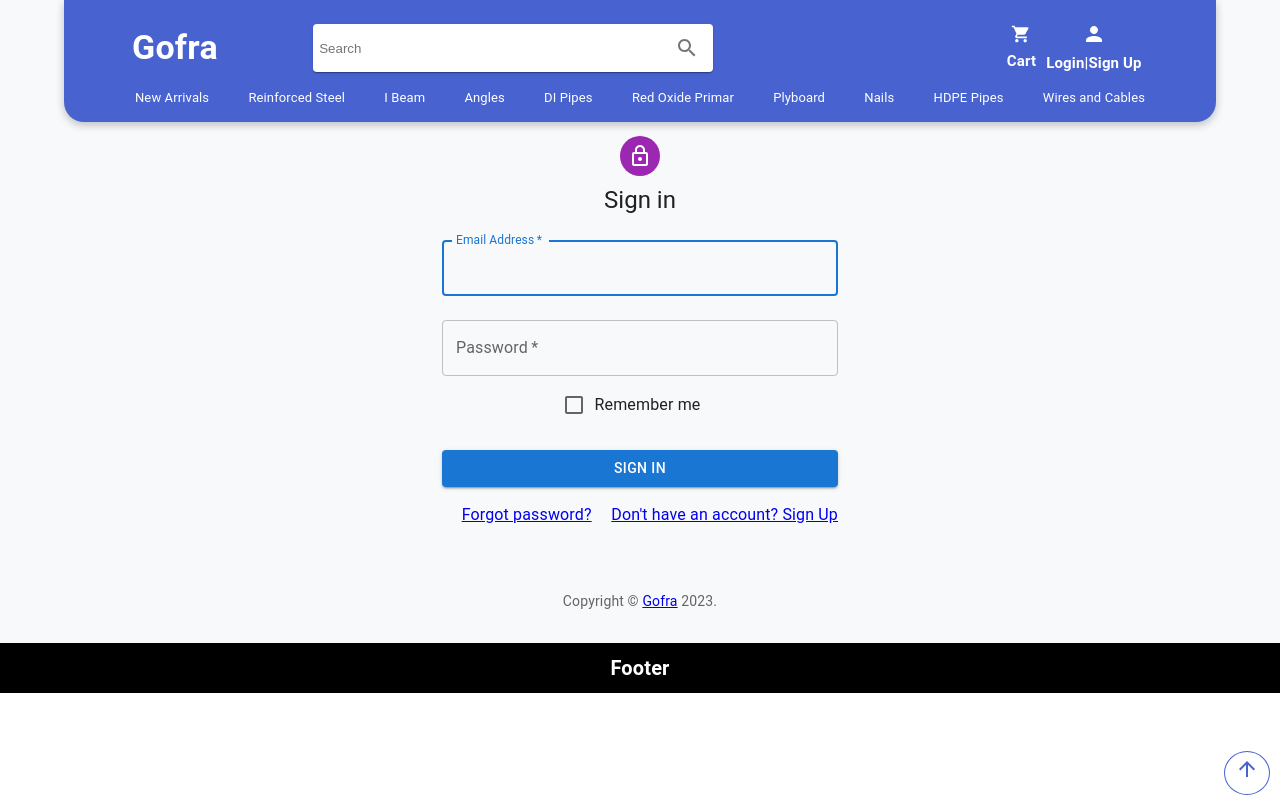
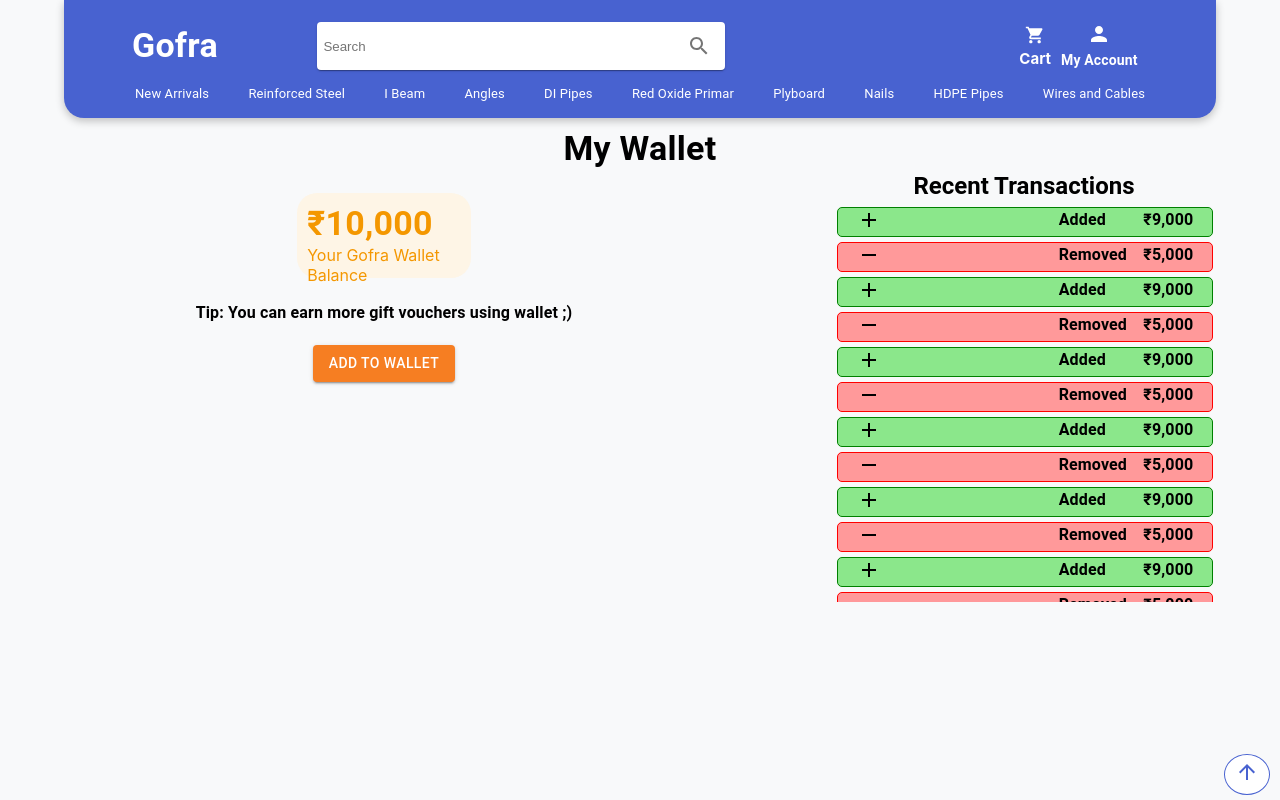
Before and after one commit to ishanyadav13290/new-internship-folder, a React (Create React App) app: page /wallet in a window 1280 px wide. Before the commit this address led to /login. Shown: the top 800 px of the page. Built offline with nearby package versions, Linux system fonts and the light colour scheme; no server answers; sample sign-in values are in the browser's storage.

Commit message:
auto login after refresh added, and bugs for it fixed too

```diff
--- a/src/components/Authorisation/Login.jsx
+++ b/src/components/Authorisation/Login.jsx
@@ -25,7 +25,7 @@ const theme = createTheme();
 
 
 export default function Login(){
-    let {isAuth,setAuth,setCart, setUserName,setUserID,setUserAddress, setWalletBalance, setIsSeller, setUserEmail, setUserPassword} = useContext(AuthContext)
+    let {isAuth,setAuth,setCart, setUserName,userID,setUserID,setUserAddress, setWalletBalance, setIsSeller, setUserEmail, setUserPassword} = useContext(AuthContext)
   let Email = useRef(null);
   let Pass = useRef("");
 
@@ -36,7 +36,25 @@ export default function Login(){
         let temp=await axios.get("https://sedate-laced-chestnut.glitch.me/users")
         setUsers(temp.data)
     })()
+
   },[])
+  useEffect(()=>{
+
+    if(isAuth) {
+    (async()=>{
+      let temp = await axios.get(`https://sedate-laced-chestnut.glitch.me/users/${userID}`)
+      let data = temp.data
+      console.log(data)
+      setUserName(data.name)
+      setWalletBalance(data.walletBalance)
+      setCart(data.cart)
+      setIsSeller(data.isSelling)
+      setUserEmail(data.email)
+      setUserPassword(data.password)
+      setUserAddress(data.address)
+    })()
+    }
+  },[userID])
     // function Login(){
     //    let email= Email.current.childNodes[0].value;
     //    let pass = Pass.current.childNodes[0].value;
@@ -64,15 +82,20 @@ export default function Login(){
         // console.log(element.address)
         if(email == element.email && pass == element.password){
             setAuth(true)
-            setUserName(element.name)
-            setWalletBalance(element.walletBalance)
-            setCart(element.cart)
-            setIsSeller(element.isSelling)
-            setUserEmail(element.email)
-            setUserPassword(element.password)
             setUserID(Number(element.id))
-            setUserAddress(element.address)
-            console.log(element)
+            localStorage.setItem(`userName`,JSON.stringify(element.name))
+            localStorage.setItem(`isAuth`,JSON.stringify(true))
+            localStorage.setItem(`userID`,JSON.stringify(element.id))
+            localStorage.setItem(`cart`,JSON.stringify(element.cart))
+            localStorage.setItem(`isSeller`,JSON.stringify(element.isSelling))
+           if(element.isSelling) localStorage.setItem(`allSellerItems`,JSON.stringify(element.sellerItems))
+            // setUserName(element.name)
+            // setWalletBalance(element.walletBalance)
+            // setCart(element.cart)
+            // setIsSeller(element.isSelling)
+            // setUserEmail(element.email)
+            // setUserPassword(element.password)
+            // setUserAddress(element.address)
         }
     });
     };
--- a/src/components/Context/Contexts.jsx
+++ b/src/components/Context/Contexts.jsx
@@ -3,17 +3,17 @@ import { createContext, useState } from "react";
 export let AuthContext = createContext();
 
 export default function ContextProvider({ children }) {
-  let [isAuth, setAuth] = useState((JSON.parse(localStorage.getItem("loginStatus")) || false));
-  let [cart, setCart] = useState([]);
-  let [userName, setUserName] = useState("");
-  let [userID, setUserID] = useState("")
-  let [walletBalance, setWalletBalance] = useState(10000);
-  let [isSeller, setIsSeller]= useState(false)
-  let [userEmail, setUserEmail] = useState("")
+  let [isAuth, setAuth] = useState((JSON.parse(localStorage.getItem("isAuth")) || false));
+  let [cart, setCart] = useState((JSON.parse(localStorage.getItem("cart")) || []));
+  let [userName, setUserName] = useState((JSON.parse(localStorage.getItem("userName")) || ""));
+  let [userID, setUserID] = useState((JSON.parse(localStorage.getItem("userID")) || ""));
+  let [walletBalance, setWalletBalance] = useState((JSON.parse(localStorage.getItem("walletBalance")) || 10000));
+  let [isSeller, setIsSeller]= useState((JSON.parse(localStorage.getItem("isSeller")) || false))
+  let [userEmail, setUserEmail] = useState((JSON.parse(localStorage.getItem("userEmail")) || ""))
   let [userPassword, setUserPassword] = useState("")
   let [total, setTotal] = useState(0)
   let [userAddress, setUserAddress] = useState("")
-  let [allSellerItems, setAllSellerItems] = useState(new Array(16).fill({
+  let [allSellerItems, setAllSellerItems] = useState((JSON.parse(localStorage.getItem("allSellerItems")) || new Array(16).fill({
     "id": "lksadjf;lasdj;lfaksjdfkdflakfsd",
     "name": "kjsajdflajsdla;kjdf",
     "description": "kljasdhflajsd",
@@ -21,7 +21,7 @@ export default function ContextProvider({ children }) {
     "price": 659087,
     "Img": "imgdata",
     "category": "Angles"
-    }))
+    })))
   let [isInputSearch, setIsInputSearch] = useState(false)
   let value = {
     isAuth,
--- a/src/components/Navbar/Hamburger/Hamburger.jsx
+++ b/src/components/Navbar/Hamburger/Hamburger.jsx
@@ -24,7 +24,7 @@ import { Typography } from "@mui/material";
 import { cardNames, routeNames } from "../../Static Data/db";
 
 export default function Hamburger() {
-  let { isAuth, setAuth, userName, setIsSeller, setUserID } =
+  let { isAuth, setAuth, userName,isSeller, setIsSeller, setUserID } =
     React.useContext(AuthContext);
   const [state, setState] = React.useState({
     top: false,
@@ -37,6 +37,16 @@ export default function Hamburger() {
     setAuth(false);
     setIsSeller(false);
     setUserID("");
+    localStorage.setItem(`userName`, JSON.stringify(""));
+    localStorage.setItem(`isAuth`, JSON.stringify(false));
+    localStorage.setItem(`userID`, JSON.stringify(""));
+    localStorage.setItem(`cart`, JSON.stringify([]));
+    localStorage.setItem(`isSeller`, JSON.stringify(false));
+    if (isSeller)
+      localStorage.setItem(
+        `allSellerItems`,
+        JSON.stringify([])
+      );
   }
 
   const toggleDrawer = (anchor, open) => (event) => {
@@ -67,8 +77,9 @@ export default function Hamburger() {
 
         {isAuth ? (
           <>
-          {routeNames.map((el,i)=>{
-              return <NavLink
+            {routeNames.map((el, i) => {
+              return (
+                <NavLink
                   key={i}
                   to={`/${el}`}
                   style={{ textDecoration: "none", color: "black" }}
@@ -82,6 +93,7 @@ export default function Hamburger() {
                     </ListItemButton>
                   </ListItem>
                 </NavLink>
+              );
             })}
             <NavLink
               to="/cart"
@@ -133,7 +145,9 @@ export default function Hamburger() {
           </>
         ) : (
           <>
-          <Typography ml="8%" fontWeight={700}>Shop Now</Typography>
+            <Typography ml="8%" fontWeight={700}>
+              Shop Now
+            </Typography>
             <Divider />
             <NavLink
               to="/newarrivals"
@@ -149,7 +163,9 @@ export default function Hamburger() {
               </ListItem>
             </NavLink>
             <Divider />
-            <Typography ml="8%" fontWeight={700}>Account</Typography>
+            <Typography ml="8%" fontWeight={700}>
+              Account
+            </Typography>
             <Divider />
             <NavLink
               to="/login"
--- a/src/components/Navbar/Hover_Menu/Menu.jsx
+++ b/src/components/Navbar/Hover_Menu/Menu.jsx
@@ -19,7 +19,7 @@ let exportedMenu;
 export default function BasictMenu() {
   const [anchorEl, setAnchorEl] = React.useState(null);
   const open = Boolean(anchorEl);
-  let { setAuth,setIsSeller, setUserID } = React.useContext(AuthContext);
+  let { setAuth,setIsSeller,isSeller, setUserID } = React.useContext(AuthContext);
   const handleClick = (event) => {
     setAnchorEl(event.currentTarget);
   };
@@ -32,6 +32,16 @@ export default function BasictMenu() {
     handleClose();
     setIsSeller(false)
     setUserID("")
+    localStorage.setItem(`userName`, JSON.stringify(""));
+    localStorage.setItem(`isAuth`, JSON.stringify(false));
+    localStorage.setItem(`userID`, JSON.stringify(""));
+    localStorage.setItem(`cart`, JSON.stringify([]));
+    localStorage.setItem(`isSeller`, JSON.stringify(false));
+    if (isSeller)
+      localStorage.setItem(
+        `allSellerItems`,
+        JSON.stringify([])
+      );
   }
   return (
     <React.Fragment>
```
Lines whose indentation alone changed are shown as unchanged.
